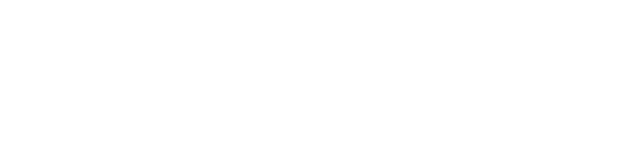
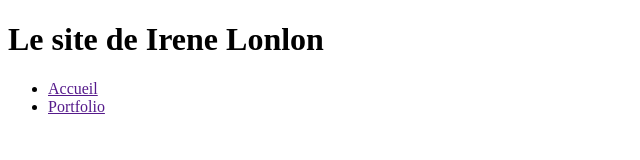
Before and after one commit to Irene-Lonlon/irene-lonlon, a plain HTML site: page Index.html in a window 1280 px wide. Shown: the whole page, without its empty margins (0-640 px from the left). Drawn offline with Linux system fonts and the light colour scheme.

Commit message:
Informations de l'enetete

```diff
--- a/Index.html
+++ b/Index.html
@@ -10,7 +10,19 @@
 <body>
 <!-- entete -->
     <header>
-
+        <h1>
+            Le site de Irene Lonlon
+        </h1>
+        <nav>
+            <ul>
+                <li>
+                    <a href="">Accueil</a>
+                </li>
+                <li>
+                    <a href="">Portfolio</a>
+                </li>
+            </ul>
+        </nav>
     </header>
 <!-- corps -->
     <main>
```
